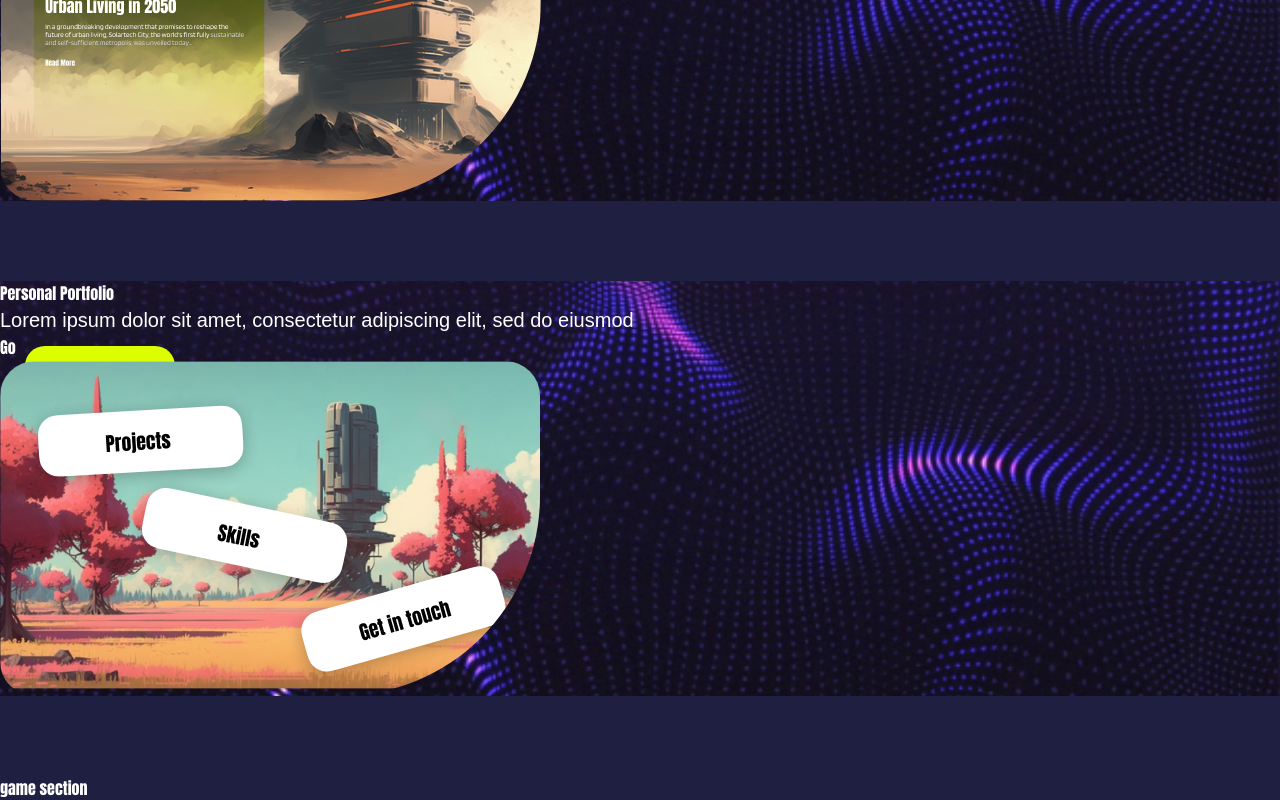
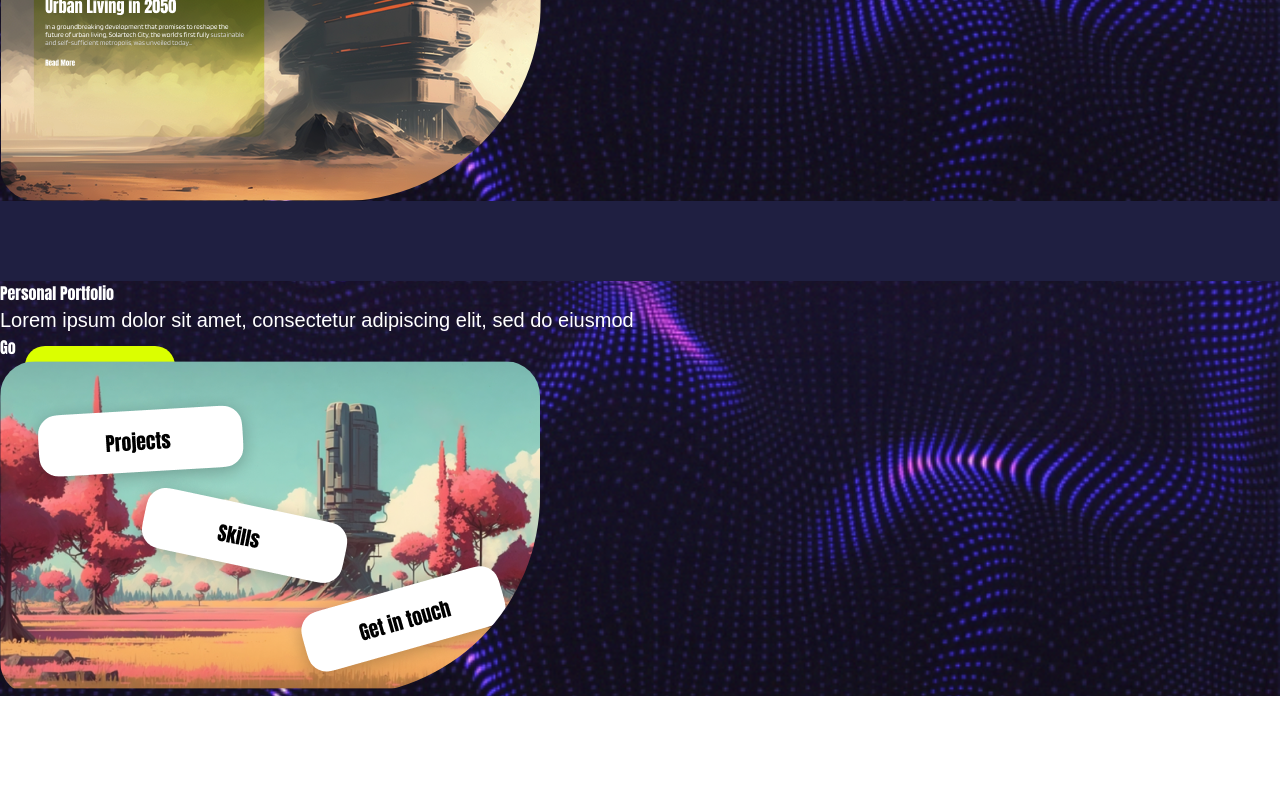
Before and after one commit to isrark005/portfolio, a React (Vite) app: page / in a window 1280 px wide. Shown: the part 7126-7926 px from the top of the page. After the commit the page ends 7902 px from the top, so only its background shows below. Built offline with nearby package versions, Linux system fonts and the light colour scheme; a web font is replaced by a local one.

Commit message:
fixed some bugs

```diff
--- a/src/App.jsx
+++ b/src/App.jsx
@@ -162,7 +162,7 @@ function App() {
 
       {/* Game stection starts */}
       <section className="game-section h-[100vh] grid content-center">
-        <h1 className="h-full text-center text-6xl">game section</h1>
+
       </section>
       {/* Game stection ends */}
     </main>
```
